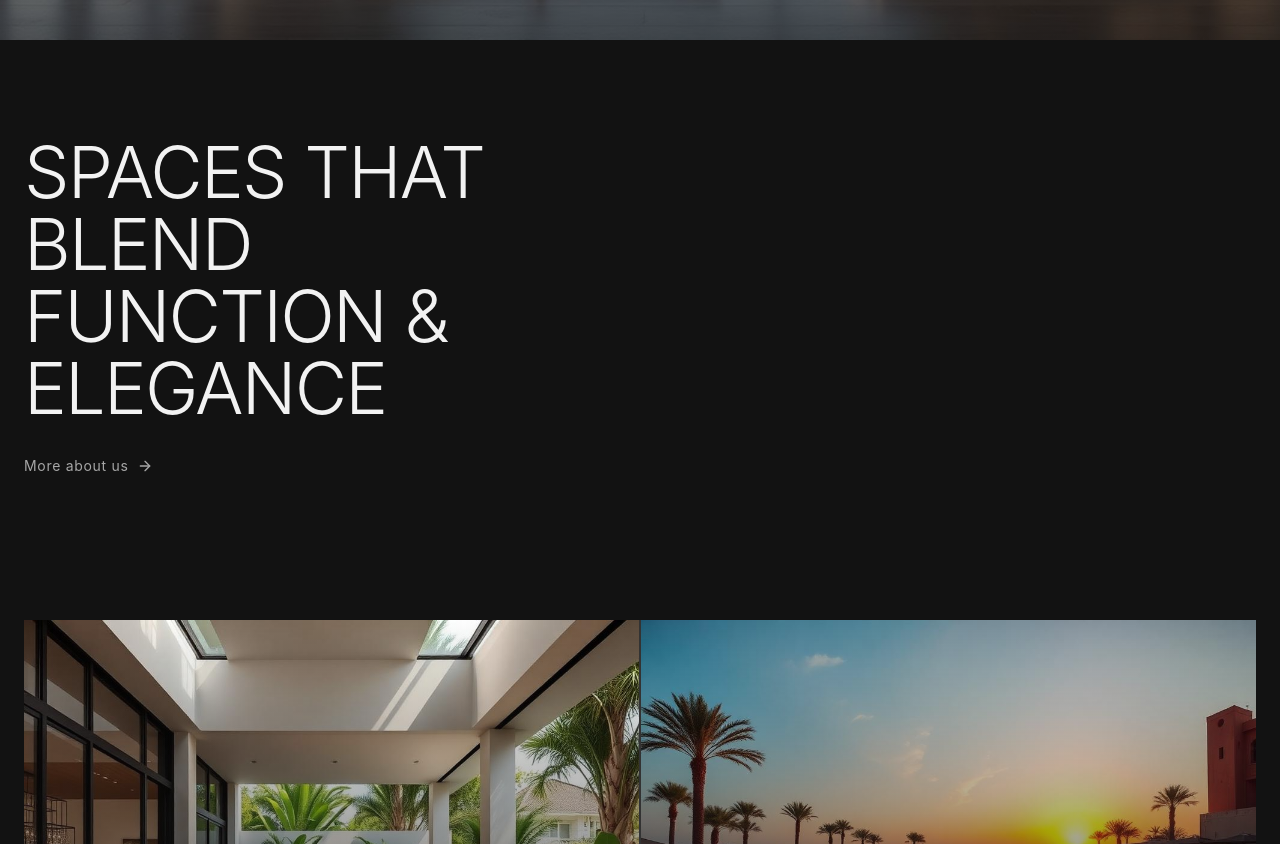
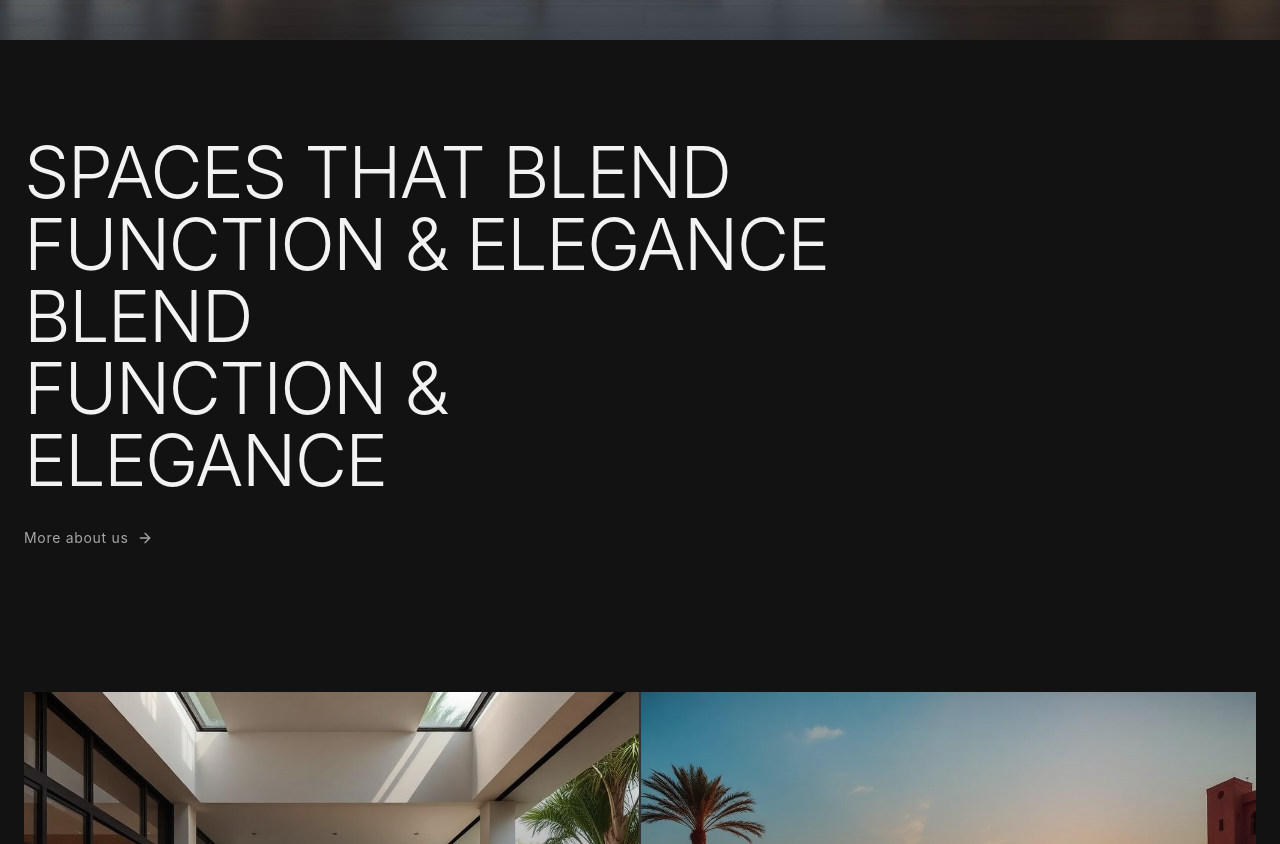
Before and after one commit to mydearhostcom-max/rn-interior, a React (Vite) app: page / in a window 1280 px wide. Shown: the part 760-1604 px from the top of the page. Built offline with nearby package versions, Linux system fonts and the light colour scheme; the HTML template or start-up script is replaced by a standard one.

Commit message:
Visual edit in Lovable
Edited UI in Lovable

```diff
--- a/src/components/MainHeadline.tsx
+++ b/src/components/MainHeadline.tsx
@@ -1,11 +1,11 @@
 import { ArrowRight } from "lucide-react";
-
 const MainHeadline = () => {
-  return (
-    <section className="py-24 container mx-auto px-6">
+  return <section className="py-24 container mx-auto px-6">
       <div className="max-w-4xl">
-        <h2 className="text-5xl md:text-7xl font-light leading-tight mb-8">
-          SPACES THAT<br />
+        <h2 className="text-5xl md:text-7xl font-light leading-tight mb-8">SPACES THAT
+BLEND FUNCTION
+&
+ELEGANCE<br />
           BLEND<br />
           FUNCTION &<br />
           ELEGANCE
@@ -15,8 +15,6 @@ const MainHeadline = () => {
           <ArrowRight className="w-4 h-4 group-hover:translate-x-1 transition-transform" />
         </a>
       </div>
-    </section>
-  );
+    </section>;
 };
-
 export default MainHeadline;
```
